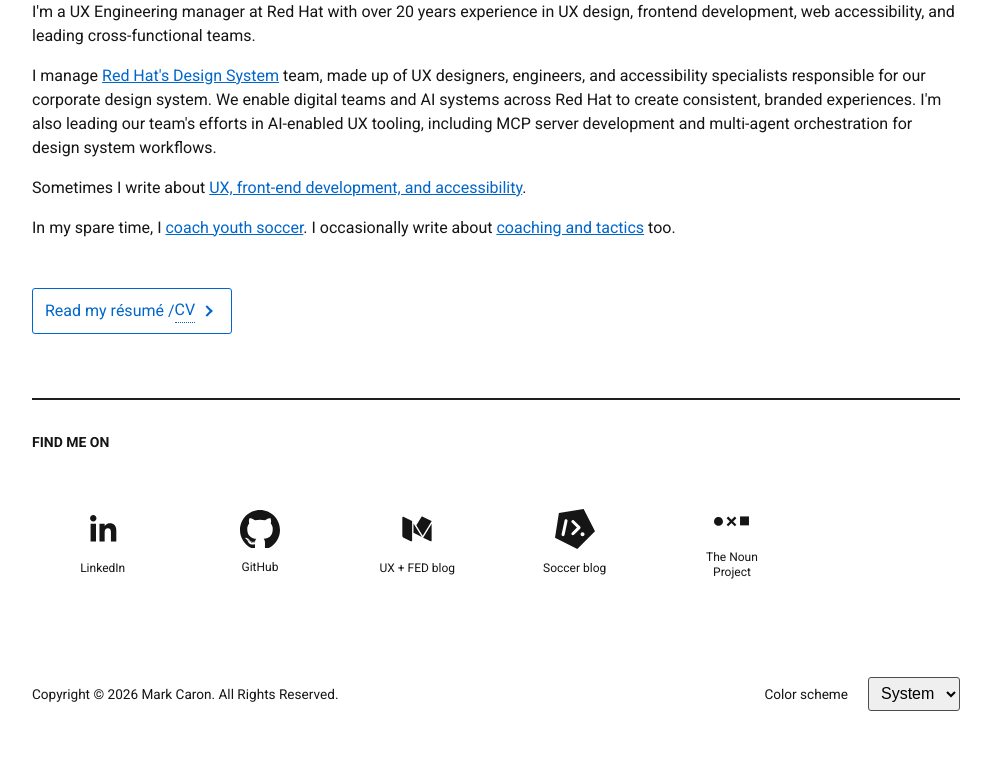
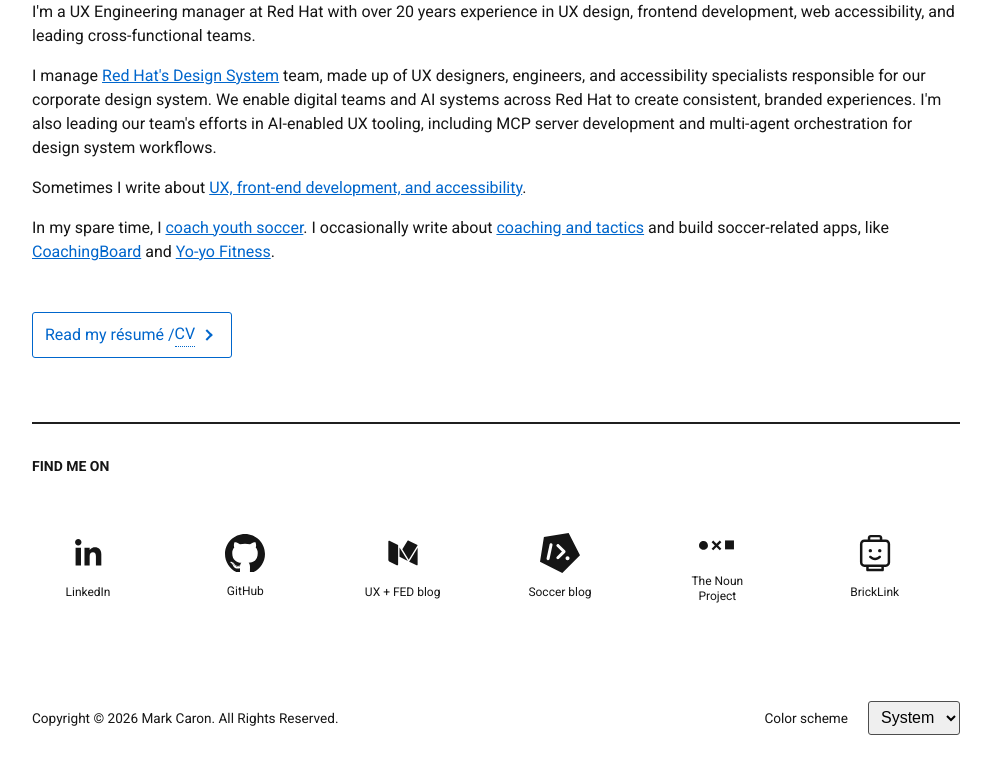
Before and after one commit to markcaron/heyoka, a PHP site: page / in a window 1280 px wide. Shown: the part 351-1134 px from the top of the page, without its empty margins (144-1135 px from the left). Before the commit the page ends 1062 px from the top, so only its background shows below. Run offline with PHP 8.4, Linux system fonts and the light colour scheme.

Commit message:
adding apps

```diff
--- a/css/heyoka.css
+++ b/css/heyoka.css
@@ -239,7 +239,7 @@
       display: grid;
       grid-template-columns: repeat(2, 1fr);
       gap: 1rem;
-      justify-items: center;
+      justify-items: flex-start;
 
       li {
         display: flex;
--- a/index.html
+++ b/index.html
@@ -10,6 +10,7 @@
 <meta name="author" content="Mark Caron">
 
 <link rel="icon" href="favicon.svg" type="image/svg+xml">
+<link rel="icon" href="favicon.ico" sizes="16x16 32x32">
 
 <link href="/css/heyoka.css" rel="stylesheet">
 
@@ -46,8 +47,8 @@
 				<p>I'm a UX Engineering manager at Red Hat with over 20 years experience in UX design, frontend development, web accessibility, and leading cross-functional teams.</p>
 				<p>I manage <a href="https://ux.redhat.com/">Red Hat's Design System</a> team, made up of UX designers, engineers, and accessibility specialists responsible for our corporate design system. We enable digital teams and AI systems across Red Hat to create consistent, branded experiences. I'm also leading our team's efforts in AI-enabled UX tooling, including MCP server development and multi-agent orchestration for design system workflows.</p>
 				<p>Sometimes I write about <a href="https://heyoka.medium.com/">UX, front-end development, and accessibility</a>.</p>
-				<p>In my spare time, I <a href="coaching.html">coach youth soccer</a>. I occasionally write about <a href="https://decoding-soccer.medium.com/">coaching and tactics</a> too.</p>
-				<p class="resume"><a href="resume.html" class="cta">Read my résumé / <abbr title="Curriculum Vitae">CV</abbr></a></p>
+				<p>In my spare time, I <a href="mark-caron-coaching.html">coach youth soccer</a>. I occasionally write about <a href="https://decoding-soccer.medium.com/">coaching and tactics</a> and build soccer-related apps, like <a href="https://soccercoach.app/">CoachingBoard</a> and <a href="https://yoyo-fitness.netlify.app/">Yo-yo Fitness</a>.</p>
+				<p class="resume"><a href="mark-caron-resume.html" class="cta">Read my résumé / <abbr title="Curriculum Vitae">CV</abbr></a></p>
 			</div>
 		</section>
 
@@ -133,7 +134,7 @@
 					</a>
 				</li>
 
-				<!-- <li class="bricklink">
+				<li class="bricklink">
 					<a href="https://www.bricklink.com/v3/studio/public_gallery.page?idUser=2963663" title="BrickLink.com" aria-label="My profile on BrickLink">
 						<svg id="lego-head" viewBox="0 0 512 512" aria-hidden="true">
 							<path d="M370.63,112.38h-.95s-35.91,0-35.91,0v-17.96c0-17.5-14.24-31.74-31.74-31.74h-91.1c-17.5,0-31.74,14.24-31.74,31.74v17.97h-36.86c-25.88,0-46.94,21.06-46.94,46.94v198.97c0,25.88,21.06,46.94,46.94,46.94h20v31.38c0,7.3,5.94,13.25,13.25,13.25h161.8c7.3,0,13.25-5.94,13.25-13.25v-31.39h20c25.88,0,46.94-21.06,46.94-46.94v-198.97c0-25.88-21.06-46.94-46.94-46.94ZM324.13,405.24v18.13h-135.31v-18.13h135.31ZM205.68,112.38v-17.97c0-2.89,2.35-5.25,5.25-5.25h91.1c2.89,0,5.25,2.35,5.25,5.25v17.96h-101.59ZM391.07,159.31v198.97c0,11.28-9.17,20.45-20.45,20.45h-228.3c-11.28,0-20.45-9.16-20.45-20.43v-198.97c0-11.28,9.17-20.45,20.45-20.45h228.3c11.28,0,20.45,9.16,20.45,20.43Z"/>
@@ -143,7 +144,7 @@
 						</svg>
 						<span>BrickLink</span>
 					</a>
-				</li> -->
+				</li>
 
 			</ul>
 
```
